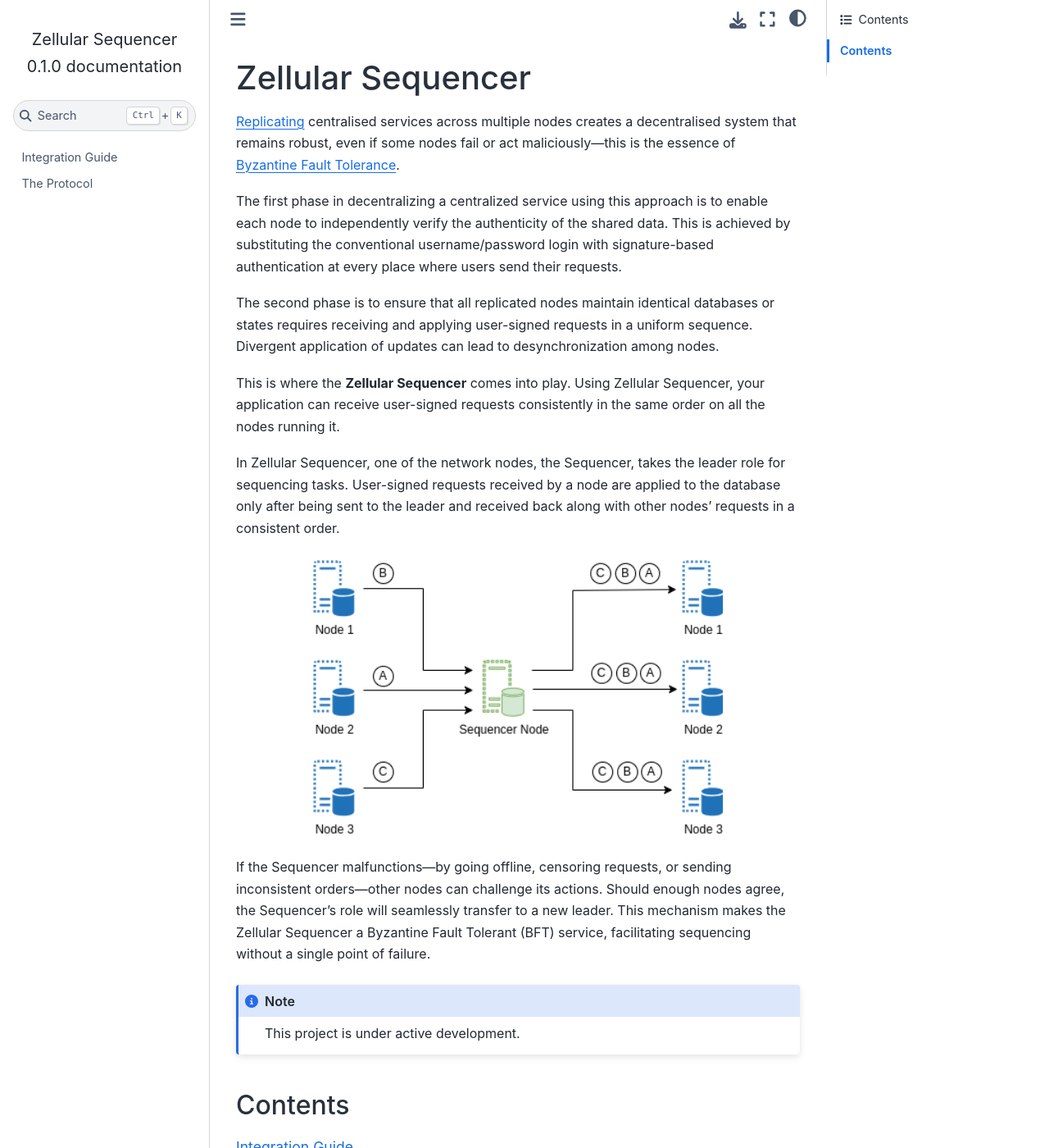
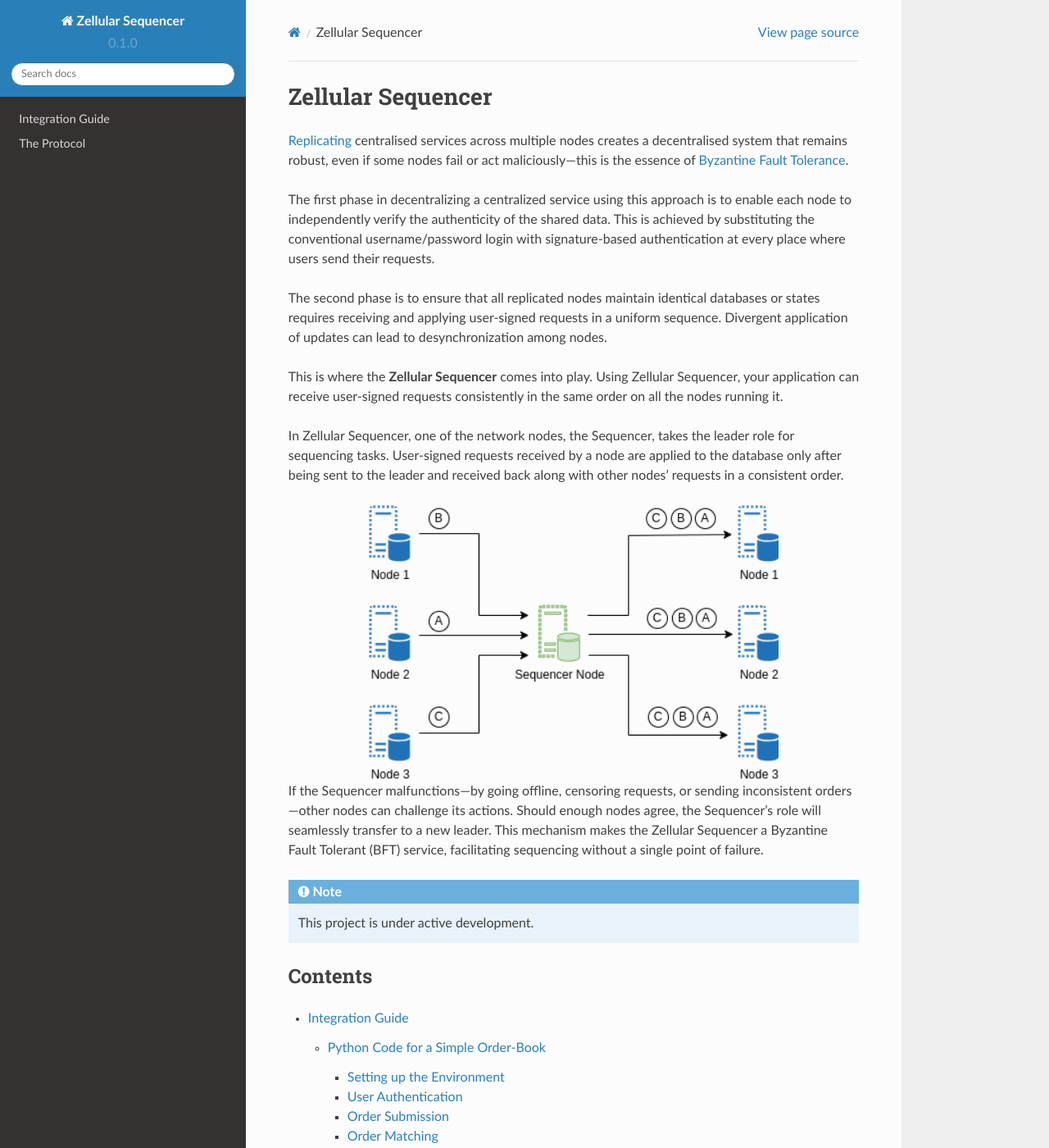
Before and after one commit to abramsymons/zellular-sequencer-docs, a Sphinx documentation site: the page built from docs/source/index.rst, in a window 1280 px wide and 1400 px high. Shown: the whole window at 82% size. Built offline with Sphinx 7.4.7 and the Read the Docs theme 2.0.0, drawn with Linux system fonts in a browser that asks for light colours; some of the changed text lies outside the part shown.

Commit message:
update theme

```diff
--- a/docs/source/conf.py
+++ b/docs/source/conf.py
@@ -17,7 +17,6 @@ extensions = [
     'sphinx.ext.autodoc',
     'sphinx.ext.autosummary',
     'sphinx.ext.intersphinx',
-    'sphinx_book_theme'
 ]
 
 intersphinx_mapping = {
@@ -30,7 +29,7 @@ templates_path = ['_templates']
 
 # -- Options for HTML output
 
-html_theme = 'sphinx_book_theme'
+html_theme = 'sphinx_rtd_theme'
 
 # -- Options for EPUB output
 epub_show_urls = 'footnote'
```
